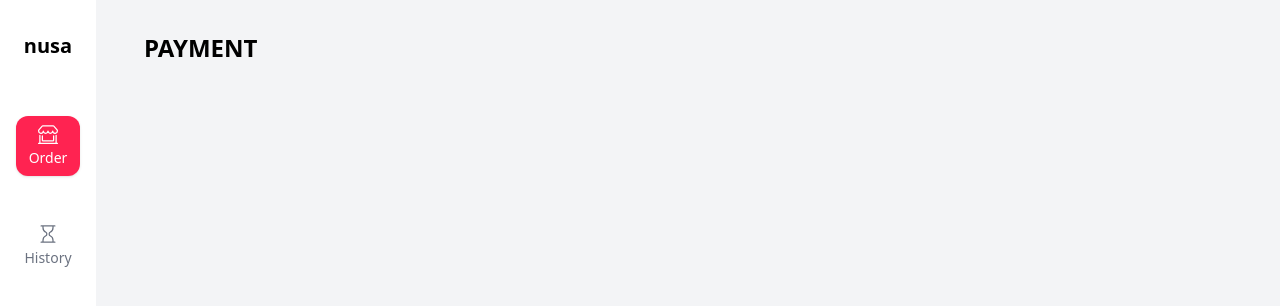
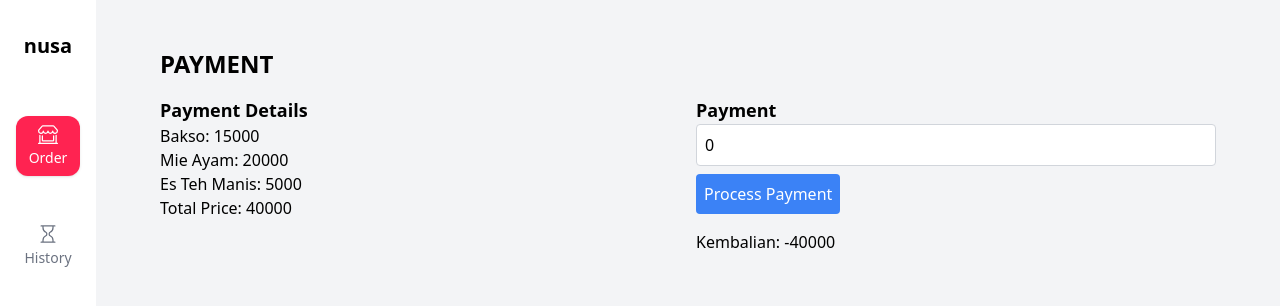
Before and after one commit to ryno-andryano/nusa, a React (Vite) app: page /payment in a window 1280 px wide. Shown: the top 306 px of the page. Built offline with nearby package versions, Linux system fonts and the light colour scheme.

Commit message:
feat: [create layout payment]

```diff
--- a/src/pages/Payment/index.jsx
+++ b/src/pages/Payment/index.jsx
@@ -1,5 +1,61 @@
+import React, { useState } from 'react';
+
 function Payment() {
-  return <h1 className="text-2xl font-bold uppercase">Payment</h1>;
+  // State untuk rincian pembayaran dan pembayaran
+  const [paymentDetails, setPaymentDetails] = useState([
+    { name: 'Bakso', price: 15000 },
+    { name: 'Mie Ayam', price: 20000 },
+    { name: 'Es Teh Manis', price: 5000 },
+  ]);
+  const [paymentAmount, setPaymentAmount] = useState(0);
+
+  // Fungsi untuk menghitung total harga rincian pembayaran
+  const calculateTotalPrice = () => {
+    return paymentDetails.reduce((total, item) => total + item.price, 0);
+  }
+
+  // Fungsi untuk menghitung kembalian
+  const calculateChange = () => {
+    return paymentAmount - calculateTotalPrice();
+  };
+
+  return (
+    <div className="container mx-auto p-4">
+      <h1 className="text-2xl font-bold uppercase mb-4">Payment</h1>
+      <div className="grid grid-cols-2 gap-4">
+        <div>
+          <h2 className="text-lg font-bold">Payment Details</h2>
+          <ul>
+            {paymentDetails.map((item, index) => (
+              <li key={index}>{item.name}: {item.price}</li>
+            ))}
+          </ul>
+          <p>Total Price: {calculateTotalPrice()}</p>
+        </div>
+        <div>
+          <h2 className="text-lg font-bold">Payment</h2>
+          <input
+            type="number"
+            className="w-full p-2 border border-gray-300 rounded"
+            placeholder="Enter payment amount"
+            value={paymentAmount}
+            onChange={(e) => setPaymentAmount(e.target.value)}
+          />
+          <button
+            className="bg-blue-500 text-white p-2 rounded mt-2"
+            onClick={() => {
+              // Proses pembayaran
+            }}
+          >
+            Process Payment
+          </button>
+          <div className="mt-4">
+            Kembalian: {calculateChange()}
+          </div>
+        </div>
+      </div>
+    </div>
+  );
 }
 
 export default Payment;
```
